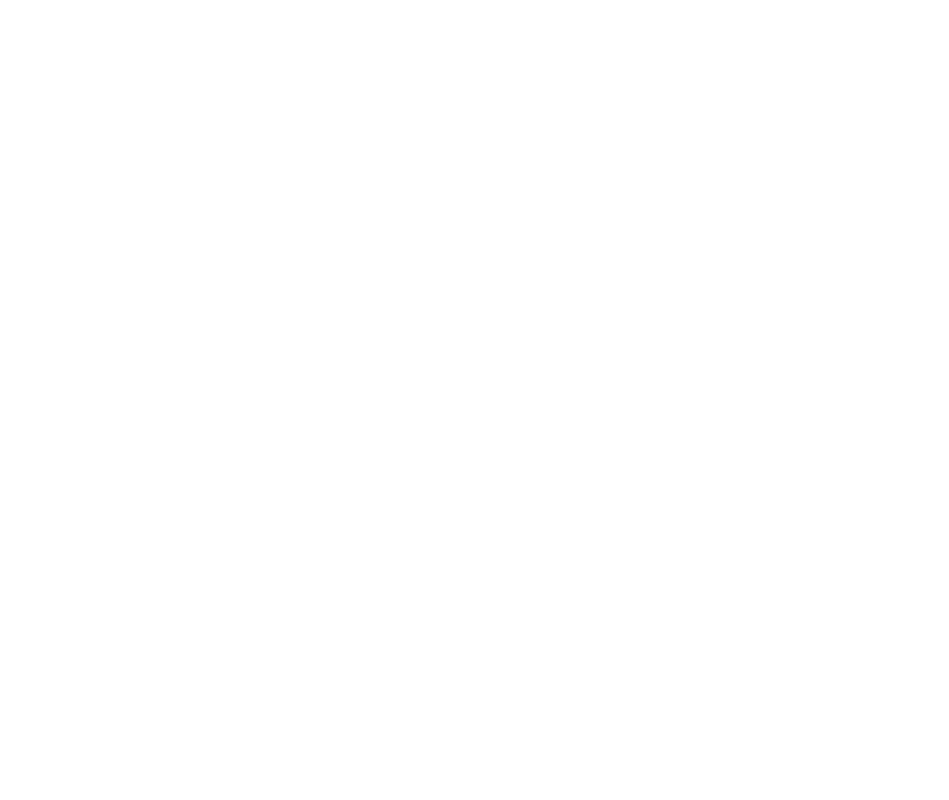
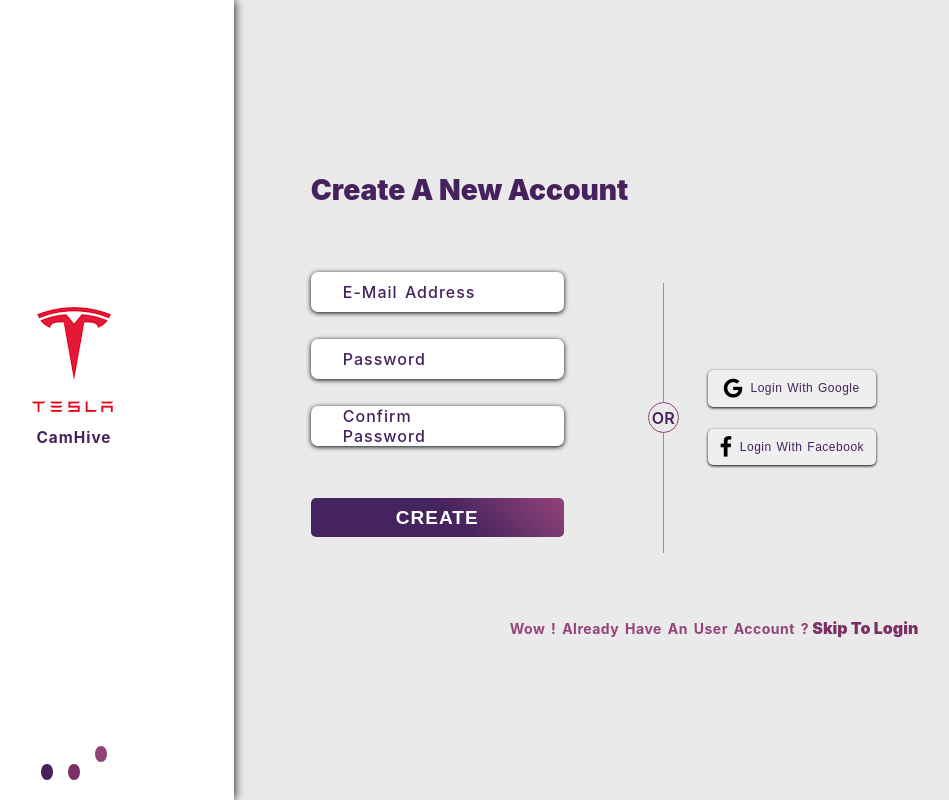
Before and after one commit to Mayank5054/camhive, a React (Create React App) app: page /Signup in a window 1280 px wide. Before the commit this address had no page. Shown: the whole page, without its empty margins (86-1035 px from the left). Built offline with nearby package versions, Linux system fonts and the light colour scheme.

Commit message:
create new account page created

```diff
--- a/src/App.js
+++ b/src/App.js
@@ -5,6 +5,7 @@
 import Form01 from './components/Form01';
 import Form from './components/Form';
 import Login from './components/Login';
+import Signup from './components/Signup';
 
 function App() {
   return (
@@ -12,6 +13,7 @@
       <BrowserRouter>
         <Routes>
           <Route exact path="/" element={<Home01 />} />
+          <Route exact path="/Signup" element={<Signup />} />
           <Route exact path="/otp" element={<OtpPage />} />
           <Route exact path="/form1" element={<Form01 />} />
           <Route exact path="/form" element={<Form />} />
--- a/src/components/AccessYourAccount.js
+++ b/src/components/AccessYourAccount.js
@@ -2,24 +2,42 @@
 import Button from "./Button";
 import { Link } from "react-router-dom";
 import { FontAwesomeIcon } from "@fortawesome/react-fontawesome";
+import { faSwimmer } from "@fortawesome/free-solid-svg-icons";
+
+
+
 const AccessYourAccount = () => {
-  var [email, setEmail] = useState(null);
-  var [password, setPassword] = useState(null);
-  const HandleSubmit = () => {};
-  var inputRef = React.createRef();
+
+
+  var [combine,setCombine]=useState({Email:null,Password:null});
+
+  const HandleSubmit = () => {
+
+  };
   const handleEmail = (e) => {
-    setEmail(e.target.value);
+    setCombine({
+      ...combine,
+      Email:e.target.value
+    })
     if (e.target.value === "") {
-      setEmail(null);
+      setCombine({
+        ...combine,
+        Email:null
+      })
     }
   };
   const handlePassword = (e) => {
-    setPassword(e.target.value);
+    setCombine({
+      ...combine,
+      Password:e.target.value
+    })
     if (e.target.value === "") {
-      setPassword(null);
+      setCombine({
+        ...combine,
+        Password:null
+      })
     }
   };
-
   return (
     <div className="compartment02">
       <div className="compartment02_subpart01">
@@ -37,13 +55,12 @@
                         type="email"
                         className="email_input"
                         id="email_input"
-                        value={email}
+                        value={combine.Email}
                         onChange={handleEmail}
                       ></input>
-                      {email === null && (
+                      {combine.Email === null && (
                         <div
                           className="placeholder_div"
-                          ref={inputRef}
                           id="placeholder_email"
                         >
                           <p>E-Mail Address</p>
@@ -53,12 +70,12 @@
                     <div className="field_common password_field">
                       <input
                         type="password"
-                        value={password}
+                        value={combine.Password}
                         className="password_input"
                         id="password_input"
                         onChange={handlePassword}
                       ></input>
-                      {password === null && (
+                      {combine.Password === null && (
                         <div
                           className="placeholder_div_password"
                           id="placeholder_password"
--- /dev/null
+++ b/src/components/CreateaNewAccount.js
@@ -0,0 +1,149 @@
+import React,{useState} from "react";
+import { Link } from "react-router-dom";
+const HandleSubmit = () =>{
+
+}
+const CreateaNewAccount = () =>{
+    var [combine,setCombine]=useState({Email:null,Password:null,confirmPassword:null});
+    const handleEmail = (e) => {
+        setCombine({
+          ...combine,
+          Email:e.target.value
+        })
+        if (e.target.value === "") {
+          setCombine({
+            ...combine,
+            Email:null
+          })
+        }
+      };
+      const handlePassword = (e) => {
+        setCombine({
+          ...combine,
+          Password:e.target.value
+        })
+        if (e.target.value === "") {
+          setCombine({
+            ...combine,
+            Password:null
+          })
+        }
+      };
+      const handleConfirm = (e) => {
+        setCombine({
+          ...combine,
+          confirmPassword:e.target.value
+        })
+        if (e.target.value === "") {
+          setCombine({
+            ...combine,
+            confirmPassword:null
+          })
+        }
+      };
+    return (
+        <div className="compartment02">
+          <div className="compartment02_subpart01">
+            <div className="compartment02_subpart02 compartment02_general compartment02_subpart02_login">
+              <div className="compartment02_general compartment02_title compartment02_title_login">
+                <p className="">Create A New Account</p>
+              </div>
+              <div className="compartment02_body_login">
+                <div className="compartment02_general login_form_divison">
+                  <div className="login_form">
+                    <div className="login_form_subpart">
+                      <form onSubmit={HandleSubmit} id="form">
+                        <div className="field_common_signup email_field">
+                          <input
+                            type="email"
+                            className="email_input_signup"
+                            id="email_input"
+                            value={combine.Email}
+                            onChange={handleEmail}
+                          ></input>
+                          {combine.Email === null && (
+                            <div
+                              className="placeholder_div"
+                              id="placeholder_email">
+                              <p>E-Mail Address</p>
+                            </div>
+                          )}
+                        </div>
+                        <div className="field_common_signup password_field">
+                          <input
+                            type="password"
+                            value={combine.Password}
+                            className="email_input_signup"
+                            id="password_input"
+                            onChange={handlePassword}
+                          ></input>
+                          {combine.Password === null && (
+                            <div
+                              className="placeholder_div_password"
+                              id="placeholder_password"
+                            >
+                              <p>Password</p>
+                            </div>
+                          )}
+                        </div>
+                        <div className="field_common_signup password_field">
+                          <input
+                            type="password"
+                            value={combine.confirmPassword}
+                            className="email_input_signup"
+                            id="password_input"
+                            onChange={handleConfirm}
+                          ></input>
+                          {combine.confirmPassword === null && (
+                            <div
+                              className="placeholder_div_password"
+                              id="placeholder_password"
+                            >
+                              <p>Confirm Password</p>
+                            </div>
+                          )}
+                        </div>
+                        <div className="field_common login_button">
+                          <div className="compartment02_general login_button_container">
+                            <button className="btn_login_signup">CREATE</button>
+                          </div>
+                        </div>
+                      </form>
+                    </div>
+                  </div>
+                  <div className="OR_sign">
+                    <div className="OR_sign_subpart">
+                      <div className="vertical_line"></div>
+                      <div className="OR_circle">OR</div>
+                    </div>
+                  </div>
+                  <div className="social_media_login">
+                    <div className="social_media_login_subpart">
+                      <div className="general_social_media google_login">
+                        <button className="google_button">
+                          <i className="fa fa-google"></i>
+                          <p>Login With Google</p>
+                        </button>
+                      </div>
+                      <div className="general_social_media facebook_login">
+                        <button className="facebook_button">
+                          <i className="fa fa-facebook"></i>
+                          <p>Login With Facebook</p>
+                        </button>
+                      </div>
+                    </div>
+                  </div>
+                </div>
+              </div>
+              <div className="ccc_button ccc_button_login">
+                <p>Wow ! Already Have An User Account ? </p>
+                <Link to="/login" id="link_for_signup">
+                  <p>&nbsp;Skip To Login</p>
+                </Link>
+              </div>
+            </div>
+          </div>
+        </div>
+      );
+}
+export default CreateaNewAccount
--- /dev/null
+++ b/src/components/Signup.js
@@ -0,0 +1,16 @@
+import React from "react";
+import Compartment01 from "./Compartment01";
+import CreateaNewAccount from "./CreateaNewAccount";
+
+const Signup = () =>{
+    return (
+    <>
+    <div className="home01_main_container">
+    <Compartment01 />
+    <CreateaNewAccount />
+    </div>
+    </>
+    )
+}
+
+export default Signup
--- a/src/stylesheets/script_root.css
+++ b/src/stylesheets/script_root.css
@@ -302,8 +302,9 @@
   .compartment02_subpart02_login{
     height:75%;
     width:85%;
-
-
+  }
+  .cna{
+    letter-spacing: 2px;
   }
   .compartment02_general{
     display: flex;
@@ -339,7 +340,6 @@
     height:100%;
     width:80%;
     display: flex;
-
     align-self: flex-start;
   }
   .temp{
@@ -446,15 +446,18 @@
     align-items: center;
     justify-content: center;
   }
-  .field_common{
+  .field_common,.field_common_signup{
     height:28%;
     width:100%;
-
+    /* background:teal; */
     display: flex;
     align-items: center;
     justify-self:flex-start;
   }
-  .email_field{
+  .field_common_signup{
+    height:25%;
+  }
+  .email_field,.email_field_signup{
     /* background:red; */
     display: flex;
     align-items: center;
@@ -471,7 +474,7 @@
     justify-content: center;
     flex-direction: column;
   }
-  .email_input , .password_input{
+  .email_input , .email_input_signup,.password_input,.password_input_signup{
     height:47%;
     width:75%;
     border-radius: 7px;
@@ -487,7 +490,11 @@
     outline:none;
     border-width:0;
   }
-  .email_input:focus,.password_input:focus{
+  .email_input_signup,.password_input_signup{
+    height:60%;
+    letter-spacing: 1px;
+  }
+  .email_input:focus,.email_input_signup:focus,.password_input:focus,.passport_input_signup:focus{
     box-shadow: none;
     border:3px solid  #45235e;
     border-style: groove;
@@ -508,9 +515,10 @@
     padding: 0%;
     /* background: yellow; */
     color:#45215D;
-    font-weight: 700;
+    font-weight: 500;
     letter-spacing: 1px;
-    word-spacing: 2px
+    word-spacing: 2px;
+    font-size:16px;
   }
 
   .placeholder_div_password > p{
@@ -518,10 +526,10 @@
     padding: 0%;
     /* background: yellow; */
     color:#45215D;
-    font-weight: 700;
+    font-weight: 500;
     letter-spacing: 1px;
     word-spacing: 2px;
-    font-size:18px;
+    font-size:16px;
   }
   .captcha_div{
     height:40%;
@@ -535,16 +543,20 @@
     /* background:firebrick; */
     justify-content: flex-start;
   }
-  .btn_login{
+  .btn_login,.btn_login_signup{
     height:75%;
-    width:80%;
+    width:75%;
     background-image: linear-gradient(45deg,#45235e 55%,#944379);
     border-radius: 0.32rem;
     color:white;
     border:none;
     font-size: 19px;
     font-weight: 700;
-    letter-spacing: 2px;
+    letter-spacing: 1px;
+  }
+  .btn_login_signup{
+    height: 83%;
+    font-weight: 700;
   }
   .btn_login:hover{
     transform: scale(1.005);
@@ -664,7 +676,7 @@
 
  }
 
-  /* Access Your Account css ends  */
+  /* Access Your Account , Create a new account css ends  */
 
   /* otp page css starts  */
 .Otp_Page_main_container{
```
